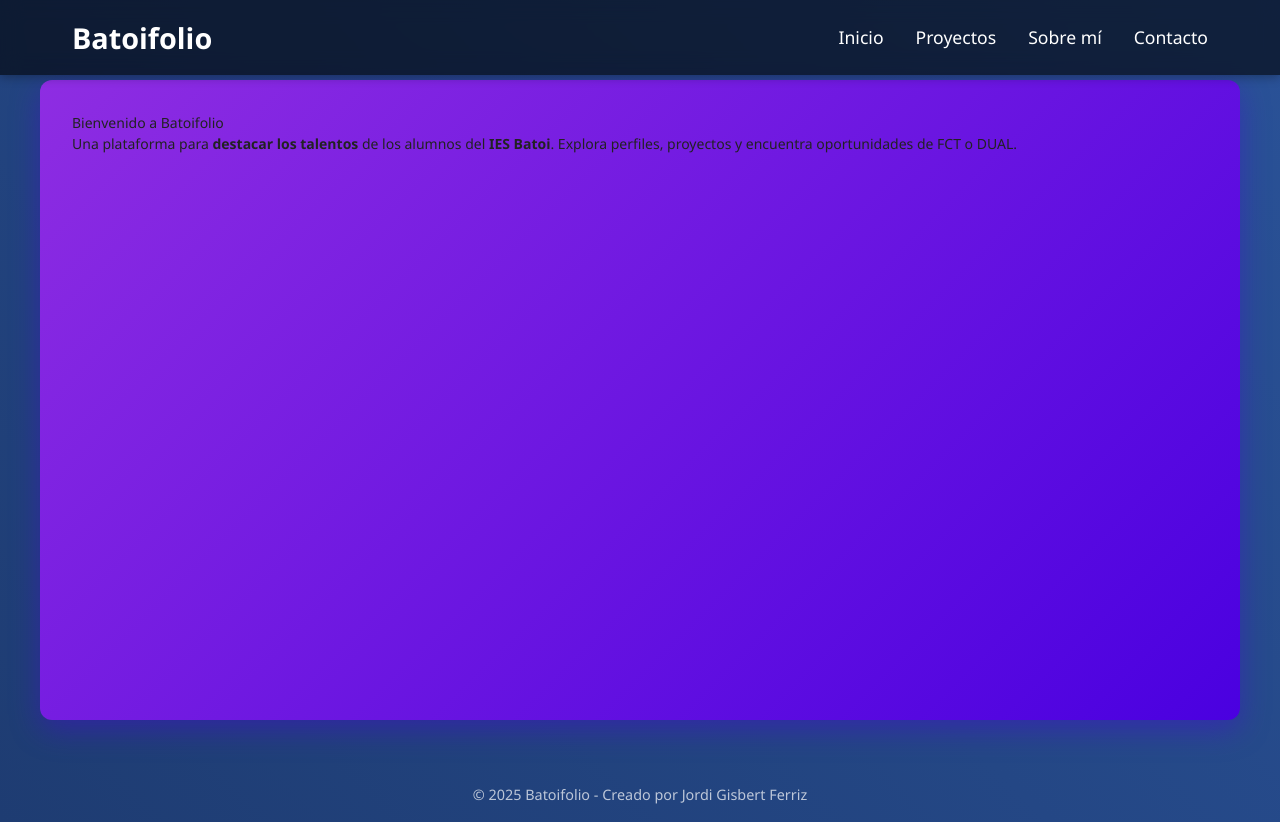
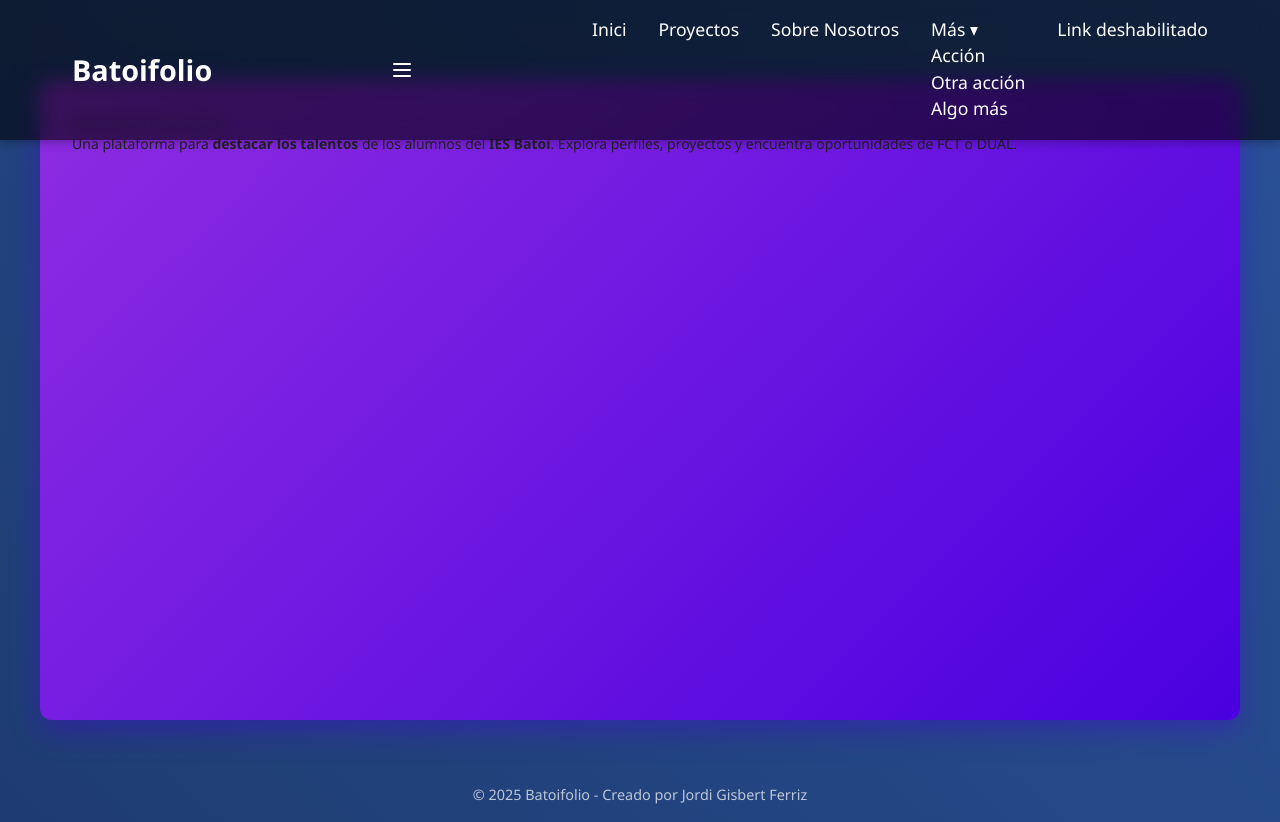
Before and after one commit to Batoifolio/Front, a Next.js app: page / in a window 1280 px wide. Built offline with nearby package versions, Linux system fonts and the light colour scheme.

Commit message:
ADD estilo base

```diff
--- a/package.json
+++ b/package.json
@@ -12,6 +12,7 @@
   "dependencies": {
     "@headlessui/react": "^2.2.4",
     "autoprefixer": "^10.4.21",
+    "bootstrap": "^5.3.6",
     "framer-motion": "^12.12.2",
     "lucide-react": "^0.511.0",
     "next": "15.1.8",
--- a/src/components/Layout.jsx
+++ b/src/components/Layout.jsx
@@ -1,91 +1,65 @@
-import React from 'react';
+'use client';
+
+import React, { useState } from 'react';
+import Link from 'next/link';
+import { Menu, X } from 'lucide-react';
 
 export default function Layout({ children }) {
+    const [menuOpen, setMenuOpen] = useState(false);
+
     return (
         <>
-            <header style={headerStyle}>
-                <nav style={navStyle}>
-                    <h1 style={logoStyle}>Batoifolio</h1>
-                    <ul style={navListStyle}>
-                        <li style={navItemStyle}>Inicio</li>
-                        <li style={navItemStyle}>Proyectos</li>
-                        <li style={navItemStyle}>Sobre mí</li>
-                        <li style={navItemStyle}>Contacto</li>
-                    </ul>
+            <header>
+                <nav>
+                    <h1 className="logo">Batoifolio</h1>
+
+                    <button
+                        className="md:hidden text-white"
+                        onClick={() => setMenuOpen(!menuOpen)}
+                        aria-label="Abrir/cerrar menú"
+                    >
+                        {menuOpen ? <X /> : <Menu />}
+                    </button>
+
+                    <div className={`navList md:flex ${menuOpen ? 'flex flex-col mt-4 bg-black/80 p-4 rounded-md absolute right-4 top-20 z-50' : 'hidden'} md:static md:flex-row md:gap-8`}>
+                        <li className="navItem">
+                            <Link href="/#">Inici</Link>
+                        </li>
+                        <li className="navItem">
+                            <Link href="/#">Proyectos</Link>
+                        </li>
+                        <li className="navItem">
+                            <Link href="/#">Sobre Nosotros</Link>
+                        </li>
+                        <li className="navItem relative group">
+                            <span className="cursor-pointer">Más ▾</span>
+                            <ul className="absolute hidden group-hover:block bg-white text-black mt-2 rounded shadow-md w-40 z-50">
+                                <li className="px-4 py-2 hover:bg-gray-100">
+                                    <Link href="/#">Acción</Link>
+                                </li>
+                                <li className="px-4 py-2 hover:bg-gray-100">
+                                    <Link href="/#">Otra acción</Link>
+                                </li>
+                                <li className="border-t my-1"></li>
+                                <li className="px-4 py-2 hover:bg-gray-100">
+                                    <Link href="/#">Algo más</Link>
+                                </li>
+                            </ul>
+                        </li>
+                        <li className="navItem text-gray-400 cursor-not-allowed">
+                            Link deshabilitado
+                        </li>
+                    </div>
                 </nav>
             </header>
 
-            <main style={mainStyle}>
+            <main className="container">
                 {children}
             </main>
 
-            <footer style={footerStyle}>
+            <footer>
                 © 2025 Batoifolio - Creado por Jordi Gisbert Ferriz
             </footer>
         </>
     );
 }
-
-const headerStyle = {
-    position: 'fixed',
-    top: 0,
-    width: '100%',
-    background: 'rgba(0,0,0,0.6)',
-    backdropFilter: 'blur(10px)',
-    padding: '1rem 0',
-    zIndex: 1000,
-    boxShadow: '0 2px 10px rgba(0,0,0,0.3)',
-};
-
-const navStyle = {
-    maxWidth: '1200px',
-    margin: '0 auto',
-    padding: '0 2rem',
-    display: 'flex',
-    justifyContent: 'space-between',
-    alignItems: 'center',
-    color: '#fff',
-    fontFamily: "'Segoe UI', Tahoma, Geneva, Verdana, sans-serif",
-};
-
-const logoStyle = {
-    fontSize: '1.8rem',
-    fontWeight: 'bold',
-    cursor: 'pointer',
-};
-
-const navListStyle = {
-    display: 'flex',
-    listStyle: 'none',
-    gap: '2rem',
-};
-
-const navItemStyle = {
-    cursor: 'pointer',
-    fontSize: '1.1rem',
-    transition: 'color 0.3s ease',
-};
-
-const mainStyle = {
-    marginTop: '80px',
-    maxWidth: '1200px',
-    marginLeft: 'auto',
-    marginRight: 'auto',
-    padding: '2rem',
-    color: '#222',
-    fontFamily: "'Segoe UI', Tahoma, Geneva, Verdana, sans-serif",
-    background:
-        'linear-gradient(135deg, #8e2de2, #4a00e0)', // degradado morado
-    borderRadius: '12px',
-    boxShadow: '0 10px 30px rgba(74,0,224,0.4)',
-    minHeight: '80vh',
-};
-
-const footerStyle = {
-    marginTop: '3rem',
-    padding: '1rem',
-    textAlign: 'center',
-    color: 'rgba(255, 255, 255, 0.7)',
-    fontSize: '0.9rem',
-    fontFamily: "'Segoe UI', Tahoma, Geneva, Verdana, sans-serif",
-};
--- a/src/pages/_app.jsx
+++ b/src/pages/_app.jsx
@@ -1,5 +1,8 @@
 import Layout from '../components/Layout';
 import '../styles/globals.css';
+// import 'bootstrap/dist/css/bootstrap.min.css';
+import 'tailwindcss/tailwind.css';
+
 
 function MyApp({ Component, pageProps }) {
   return (
--- a/src/styles/globals.css
+++ b/src/styles/globals.css
@@ -19,3 +19,75 @@
   min-height: 100dvh;
   grid-template-rows: auto 1fr auto;
 }
+
+/* layout.css */
+header {
+  position: fixed;
+  top: 0;
+  width: 100%;
+  background: rgba(0, 0, 0, 0.6);
+  backdrop-filter: blur(10px);
+  padding: 1rem 0;
+  z-index: 1000;
+  box-shadow: 0 2px 10px rgba(0, 0, 0, 0.3);
+}
+
+nav {
+  max-width: 1200px;
+  margin: 0 auto;
+  padding: 0 2rem;
+  display: flex;
+  justify-content: space-between;
+  align-items: center;
+  color: #fff;
+  font-family: 'Segoe UI', Tahoma, Geneva, Verdana, sans-serif;
+}
+
+.logo {
+  font-size: 1.8rem;
+  font-weight: bold;
+  cursor: pointer;
+}
+
+.navList {
+  display: flex;
+  list-style: none;
+  gap: 2rem;
+  margin: 0;
+  padding: 0;
+}
+
+.navItem {
+  cursor: pointer;
+  font-size: 1.1rem;
+  transition: all 0.3s ease;
+  border-bottom: 2px solid transparent;
+}
+
+.navItem:hover {
+  color: #ff4081;
+  border-bottom: 2px solid #ff4081;
+}
+
+main {
+  margin-top: 80px;
+  max-width: 1200px;
+  margin-left: auto;
+  margin-right: auto;
+  padding: 2rem;
+  color: #222;
+  font-family: 'Segoe UI', Tahoma, Geneva, Verdana, sans-serif;
+  background: linear-gradient(135deg, #8e2de2, #4a00e0);
+  border-radius: 12px;
+  box-shadow: 0 10px 30px rgba(74, 0, 224, 0.4);
+  min-height: 80vh;
+}
+
+footer {
+  margin-top: 3rem;
+  padding: 1rem;
+  text-align: center;
+  color: rgba(255, 255, 255, 0.7);
+  font-size: 0.9rem;
+  font-family: 'Segoe UI', Tahoma, Geneva, Verdana, sans-serif;
+}
```
Also changed, not shown: src/components/Navbar.jsx (added, +90 -0 lines), tailwind.config.mjs (deleted, +0 -17 lines), 1 other file (tests, documents, lock files or other folders).
